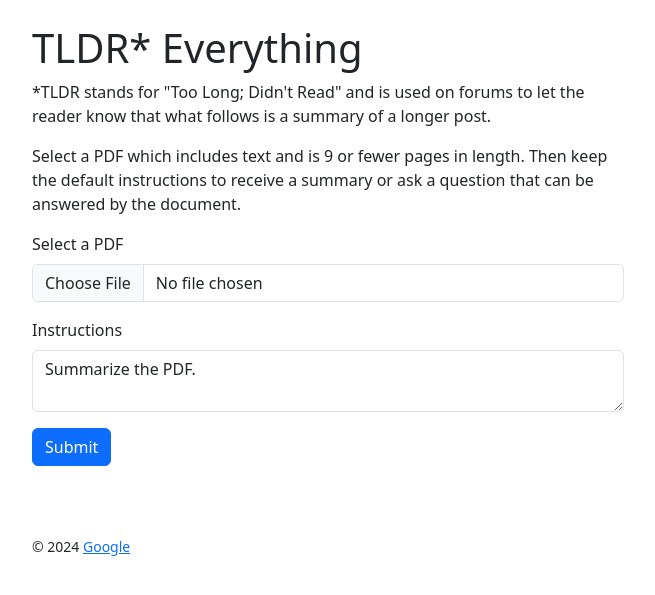
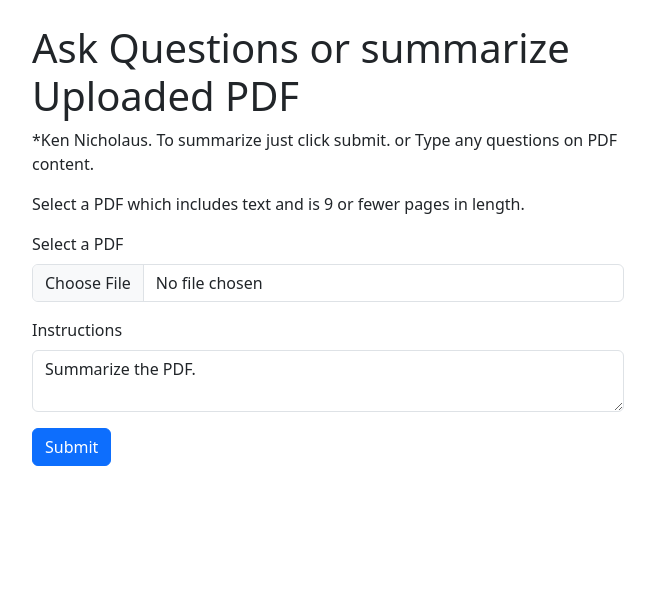
Before and after one commit to kennicholaus121212/summarize, a Flask app: page / in a window 1280 px wide. Shown: the top 595 px of the page, without its empty margins (312-967 px from the left). Run offline with Flask 3, Linux system fonts and the light colour scheme; some libraries are stand-ins or nearby versions.

Commit message:
initial commit

```diff
--- a/app.py
+++ b/app.py
@@ -49,7 +49,7 @@ class UploadForm(FlaskForm):
     pdf_file = FileField(
         validators=[
             FileRequired(),
-            FileAllowed(["pdf"], "Please select a PDF."),
+            FileAllowed(["pdf"], "Please load a PDF."),
         ],
         label="Select a PDF",
     )
@@ -59,13 +59,15 @@ class UploadForm(FlaskForm):
 
 vertexai.init(project=os.environ["PROJECT_ID"], location="us-central1")
 
-model = GenerativeModel("gemini-pro")
+model = GenerativeModel("gemini-1.0-pro-002")
+
+
 
 generation_config = GenerationConfig(
     temperature=0.3,
     top_p=0.6,
     candidate_count=1,
-    max_output_tokens=4096,
+    max_output_tokens=8192,
 )
 
 
@@ -84,7 +86,7 @@ def index():
         logging.debug(f"word_count combined: {word_count}")
         # 18500 words times ~1.66 tokens per words should keep us under Gemini's token limit:
         # https://ai.google.dev/models/gemini#model-variations
-        if word_count < 18500:
+        if word_count < 250000:
             prompt = f"{form.text_input.data} Use information from the PDF to respond.\n\nPDF:\n{combined_text}"
             logging.debug(prompt)
             response = model.generate_content(
--- a/templates/base.html
+++ b/templates/base.html
@@ -45,12 +45,12 @@
         {% block content %}{% endblock %}
     </main>
 
-    <footer class="container w-50 p-4">
+    <!-- <footer class="container w-50 p-4">
         {% block footer %}
-            <small> &copy; <script>document.write(new Date().getFullYear())</script> <a href="https://google.com/">Google</a>
+            <small> &copy; <script>document.write(new Date().getFullYear())</script> <a href="https://google.com/">Summarize</a>
             </small>
         {% endblock %}
-    </footer>
+    </footer> -->
 
     {{ bootstrap.load_js() }}
 </body>
--- a/templates/index.html
+++ b/templates/index.html
@@ -18,10 +18,10 @@
 {% from 'bootstrap5/form.html' import render_form, render_field, render_form_row %}
 
 {% block content %}
-<h1>TLDR* Everything</h1>
-<p>*TLDR stands for "Too Long; Didn't Read" and is used on forums to let the reader know that what follows is a summary of a longer post.</p>
+<h1>Ask Questions or summarize Uploaded PDF</h1>
+<p>*Ken Nicholaus. To summarize just click submit. or Type any questions on PDF content.</p>
 
-<p>Select a PDF which includes text and is 9 or fewer pages in length. Then keep the default instructions to receive a summary or ask a question that can be answered by the document.</p>
+<p>Select a PDF which includes text and is 9 or fewer pages in length.</p>
 
 {{ render_form(upload_form) }}
 
--- a/templates/pdf_results.html
+++ b/templates/pdf_results.html
@@ -18,7 +18,7 @@
 {% from 'bootstrap5/pagination.html' import render_pager, render_pagination %}
 
 {% block content %}
-<h1>TLDR* Everything</h1>
+<h1>Your Results</h1>
 
 <p><a href="/">< Go Back</a></p>
 
```
